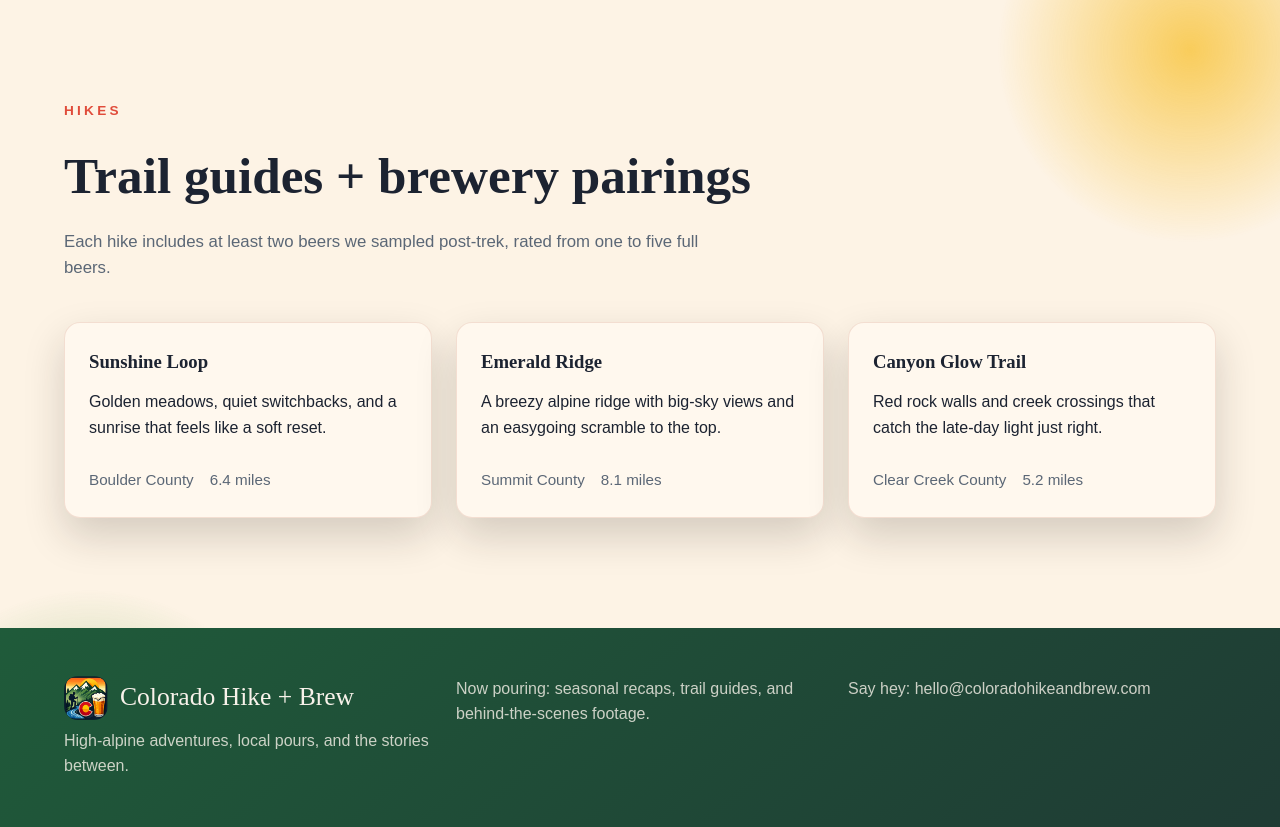
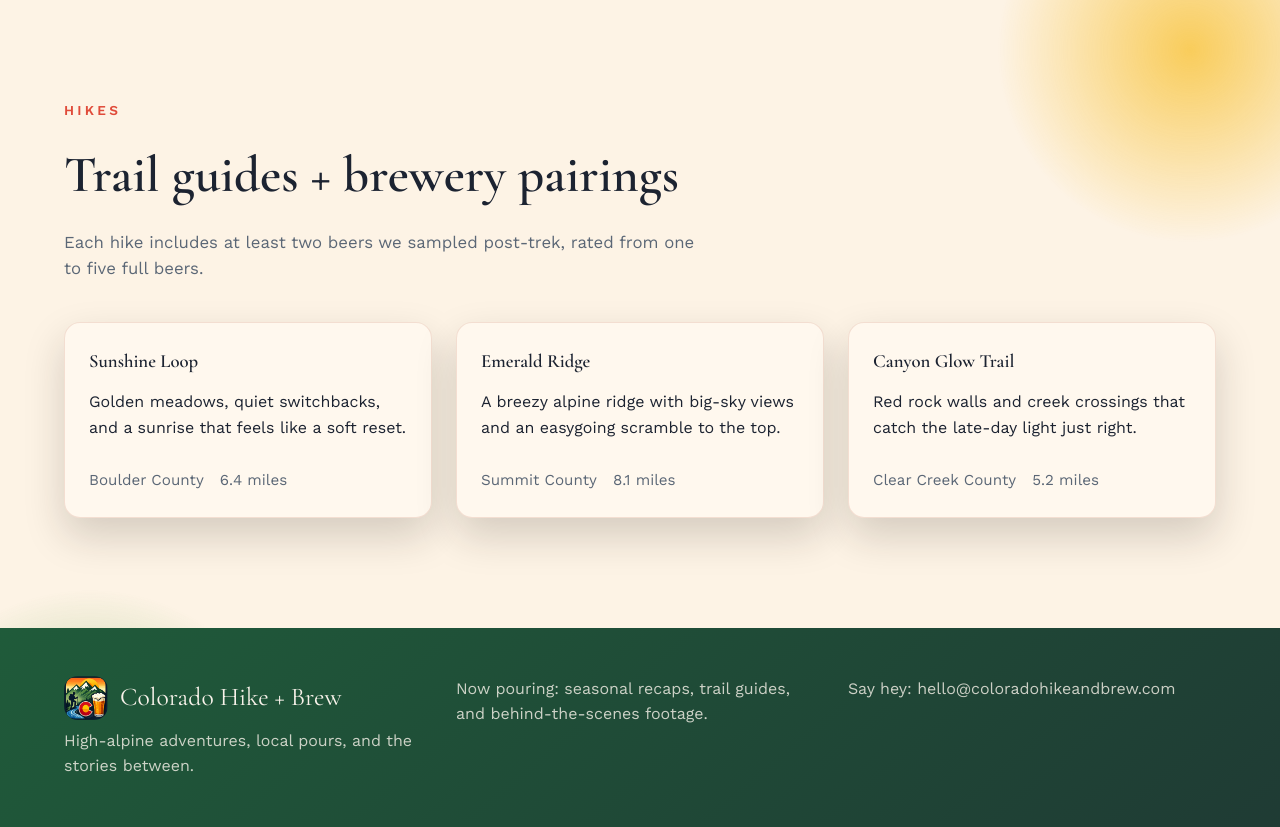
Before and after one commit to spencer-w-mathews/coloradohikeandbrew, a React (Vite) app: page /hikes in a window 1280 px wide. Built offline with nearby package versions, Linux system fonts and the light colour scheme.

Commit message:
try again

```diff
--- a/index.html
+++ b/index.html
@@ -4,6 +4,12 @@
     <meta charset="UTF-8" />
     <link rel="icon" type="image/svg+xml" href="/favicon.ico" />
     <meta name="viewport" content="width=device-width, initial-scale=1.0" />
+    <link rel="preconnect" href="https://fonts.googleapis.com" />
+    <link rel="preconnect" href="https://fonts.gstatic.com" crossorigin />
+    <link
+      href="https://fonts.googleapis.com/css2?family=Cormorant+Garamond:wght@400;500;600;700&family=Work+Sans:wght@300;400;500;600;700&display=swap"
+      rel="stylesheet"
+    />
     <title>coloradohikeandbrew</title>
   </head>
   <body>
--- a/src/main.tsx
+++ b/src/main.tsx
@@ -1,15 +1,12 @@
 import { StrictMode } from 'react'
 import { createRoot } from 'react-dom/client'
-import { ThemeProvider } from 'styled-components'
 import App from './App'
-import GlobalStyle from './styles/GlobalStyle'
-import { theme } from './styles/theme'
+import StyledProvider from './styles/StyledProvider'
 
 createRoot(document.getElementById('root')!).render(
   <StrictMode>
-    <ThemeProvider theme={theme}>
-      <GlobalStyle />
+    <StyledProvider>
       <App />
-    </ThemeProvider>
+    </StyledProvider>
   </StrictMode>,
 )
--- a/src/styles/GlobalStyle.ts
+++ b/src/styles/GlobalStyle.ts
@@ -1,8 +1,6 @@
 import { createGlobalStyle } from 'styled-components'
 
 const GlobalStyle = createGlobalStyle`
-  @import url('https://fonts.googleapis.com/css2?family=Cormorant+Garamond:wght@400;500;600;700&family=Work+Sans:wght@300;400;500;600;700&display=swap');
-
   *, *::before, *::after {
     box-sizing: border-box;
   }
--- /dev/null
+++ b/src/styles/StyledProvider.tsx
@@ -0,0 +1,19 @@
+import { ThemeProvider } from 'styled-components'
+import type { ReactNode } from 'react'
+import GlobalStyle from './GlobalStyle'
+import { theme } from './theme'
+
+type StyledProviderProps = {
+  children: ReactNode
+}
+
+const StyledProvider = ({ children }: StyledProviderProps) => {
+  return (
+    <ThemeProvider theme={theme}>
+      <GlobalStyle />
+      {children}
+    </ThemeProvider>
+  )
+}
+
+export default StyledProvider
```
